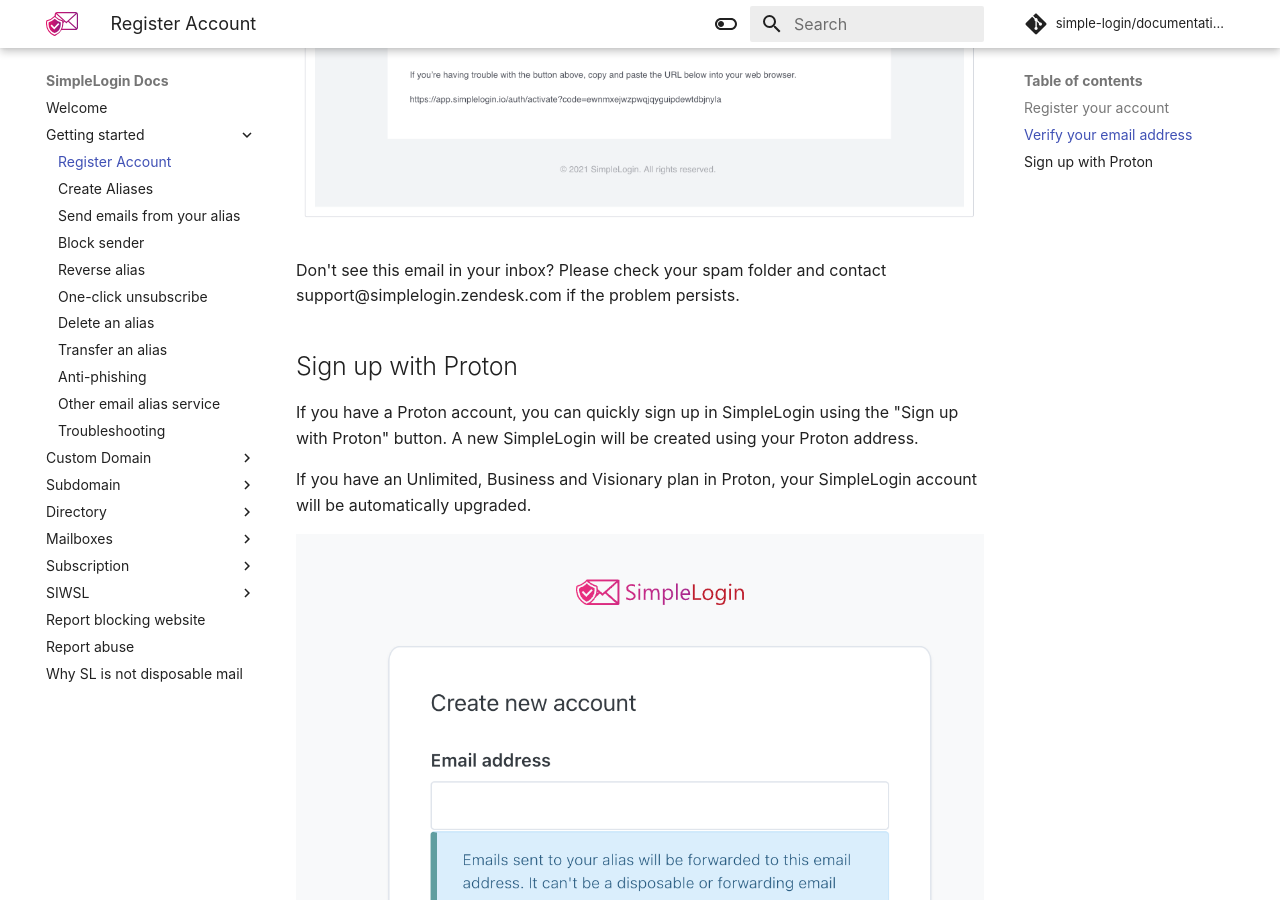
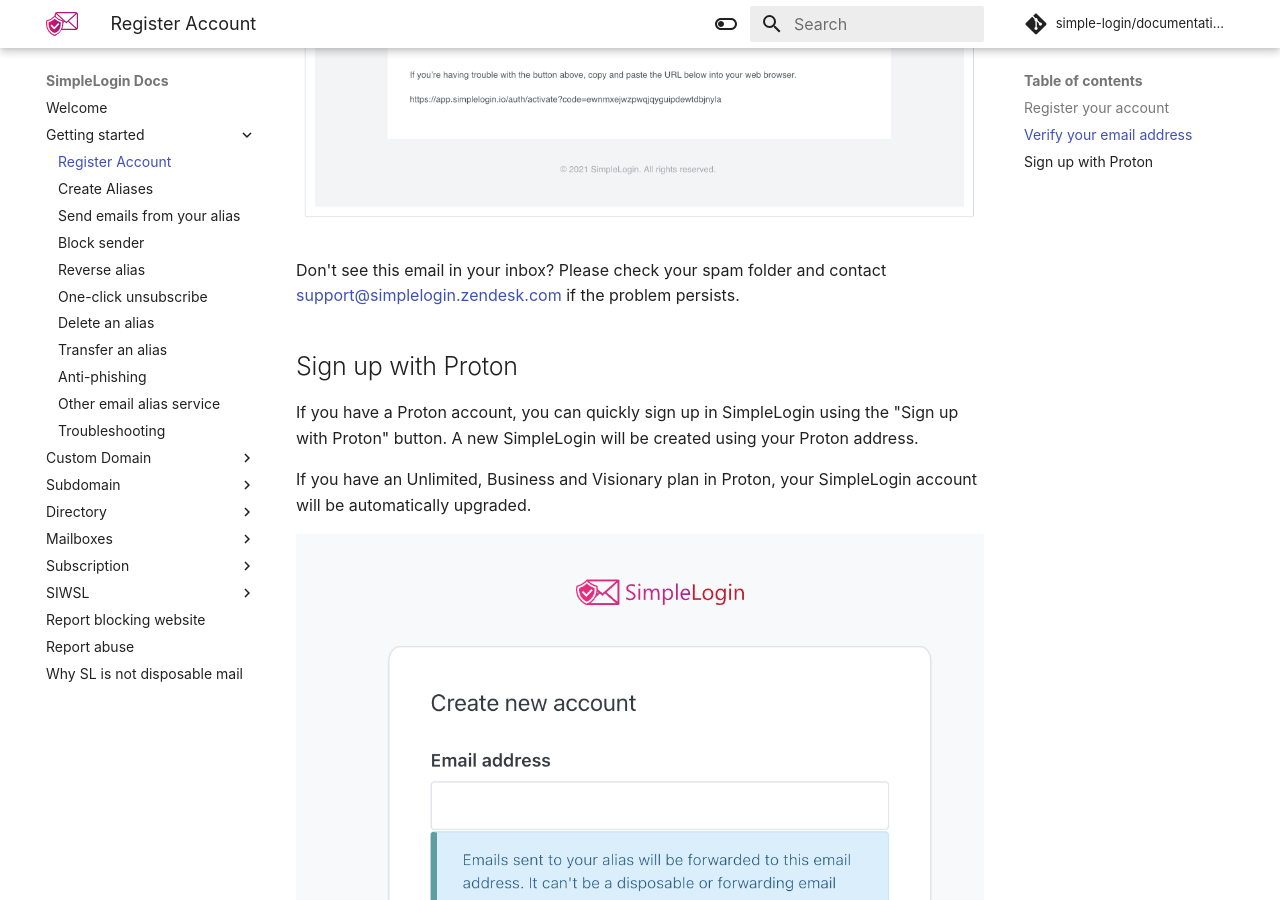
Before and after one commit to simple-login/documentation, an MkDocs documentation site: the page built from docs/getting-started/register-account.md, in a window 1280 px wide and 900 px high, scrolled down 1151 px. Built offline with MkDocs 1.6.1 and Material for MkDocs 9.7.7, drawn with Linux system fonts in a browser that asks for light colours; comment, search, counter and statistics services are not loaded; part of the change alters nothing that is shown.

```diff
--- a/docs/getting-started/register-account.md
+++ b/docs/getting-started/register-account.md
@@ -20,7 +20,7 @@ Please click on the "Verify Email" button that we sent to you via email to activ
 
 ![](./verify-account.png)
 
-Don't see this email in your inbox? Please check your spam folder and contact support@simplelogin.zendesk.com if the problem persists.
+Don't see this email in your inbox? Please check your spam folder and contact [support@simplelogin.zendesk.com](mailto:support@simplelogin.zendesk.com) if the problem persists.
 
 ## Sign up with Proton
 
```
